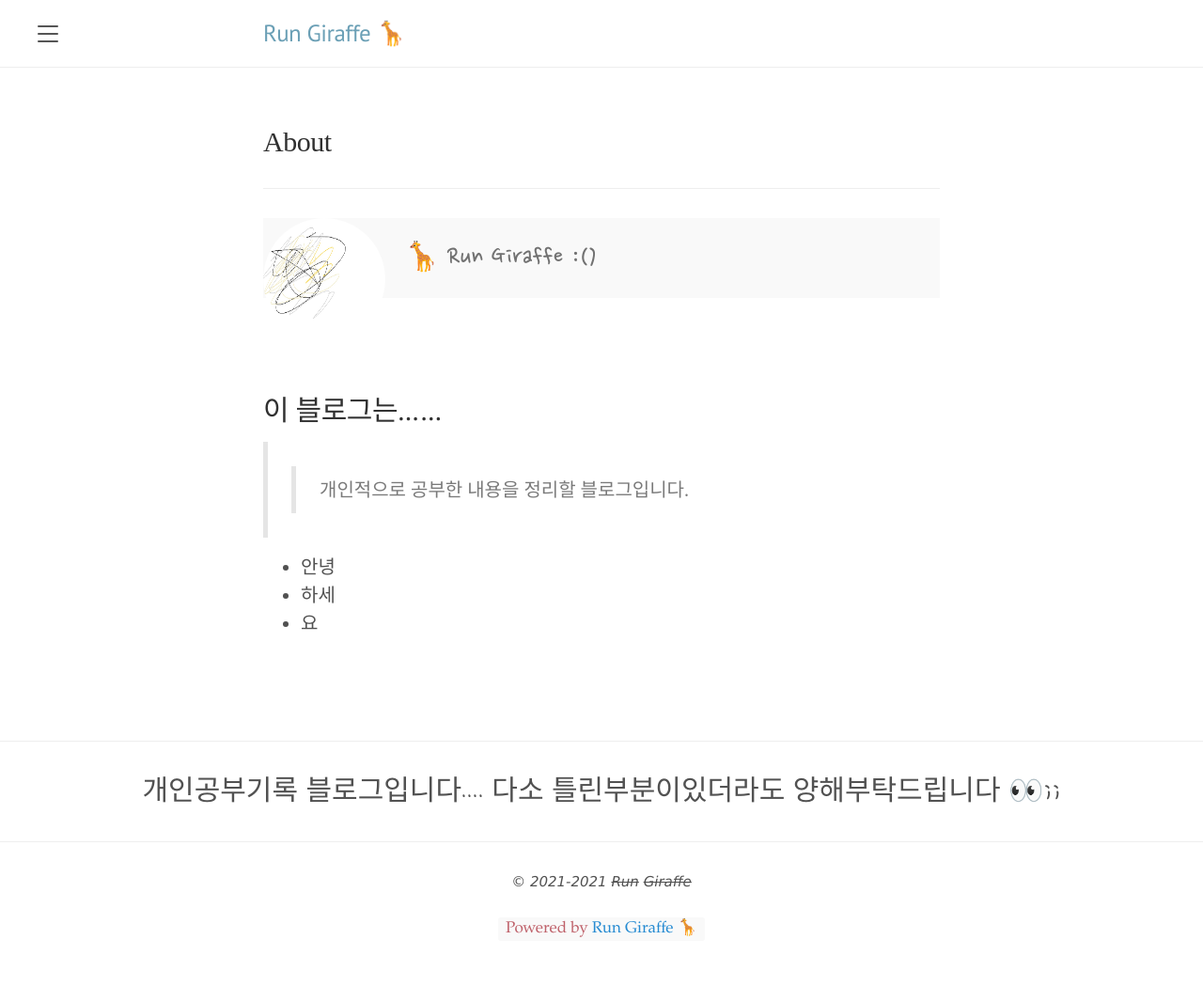
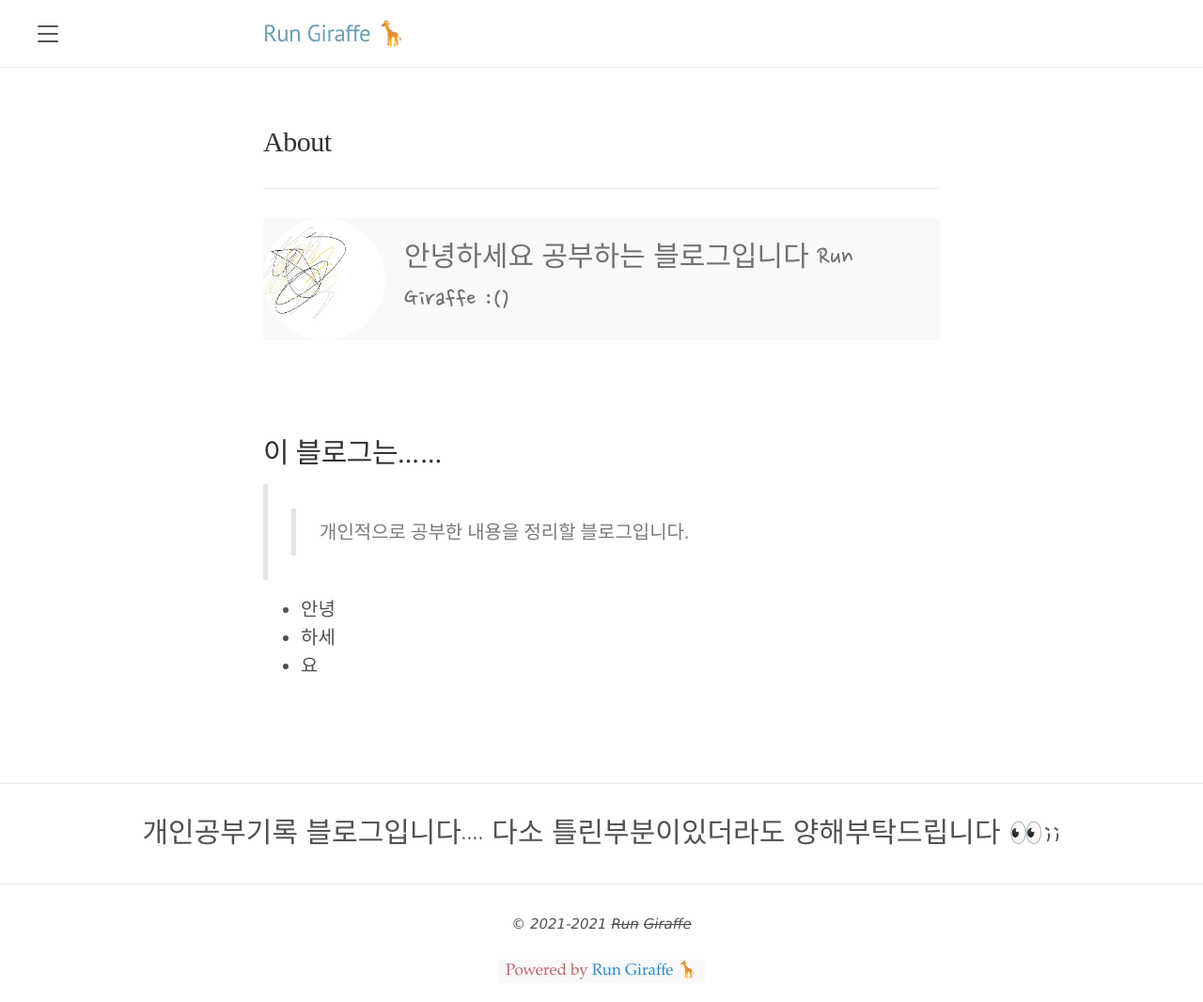
Before and after one commit to froggy0m0/froggy0m0.github.io, a Jekyll site: the page built from index.md, in a window 1280 px wide. Shown: the whole page at 94% size. Built offline with Jekyll 4.4.1, drawn with Linux system fonts in a browser that asks for light colours; before the commit the page ends 1021 px from its top, so only the background shows below that.

Commit message:
Update _config.yml
description 변경

```diff
--- a/_config.yml
+++ b/_config.yml
@@ -20,7 +20,7 @@
 
 title: Run Giraffe 🦒
 email: your-email@example.com
-description: 🦒 Run Giraffe :()
+description: 안녕하세요 공부하는 블로그입니다 Run Giraffe :()
 baseurl: "" # the subpath of your site, e.g. /blog
 url: "https://run-giraffe.github.io" # the base hostname & protocol for your site, e.g. http://example.com
 twitter_username:
```
